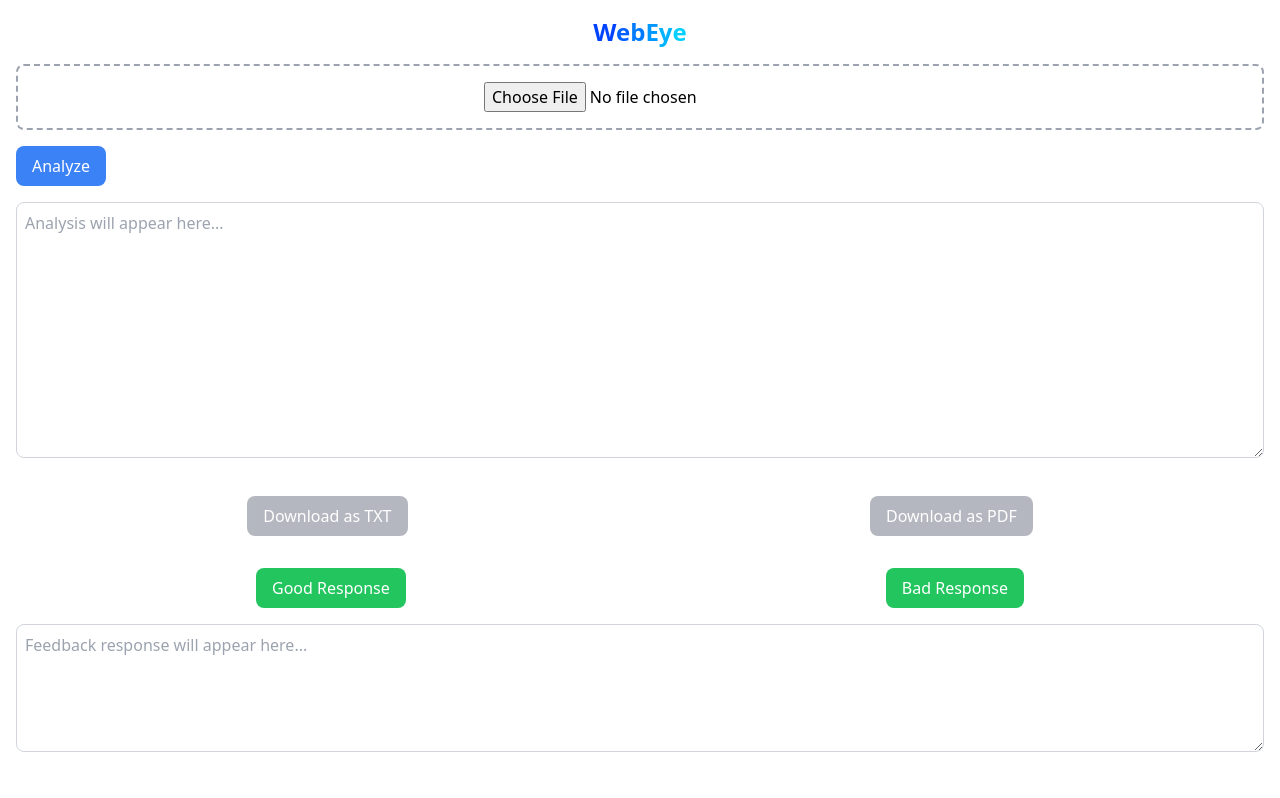
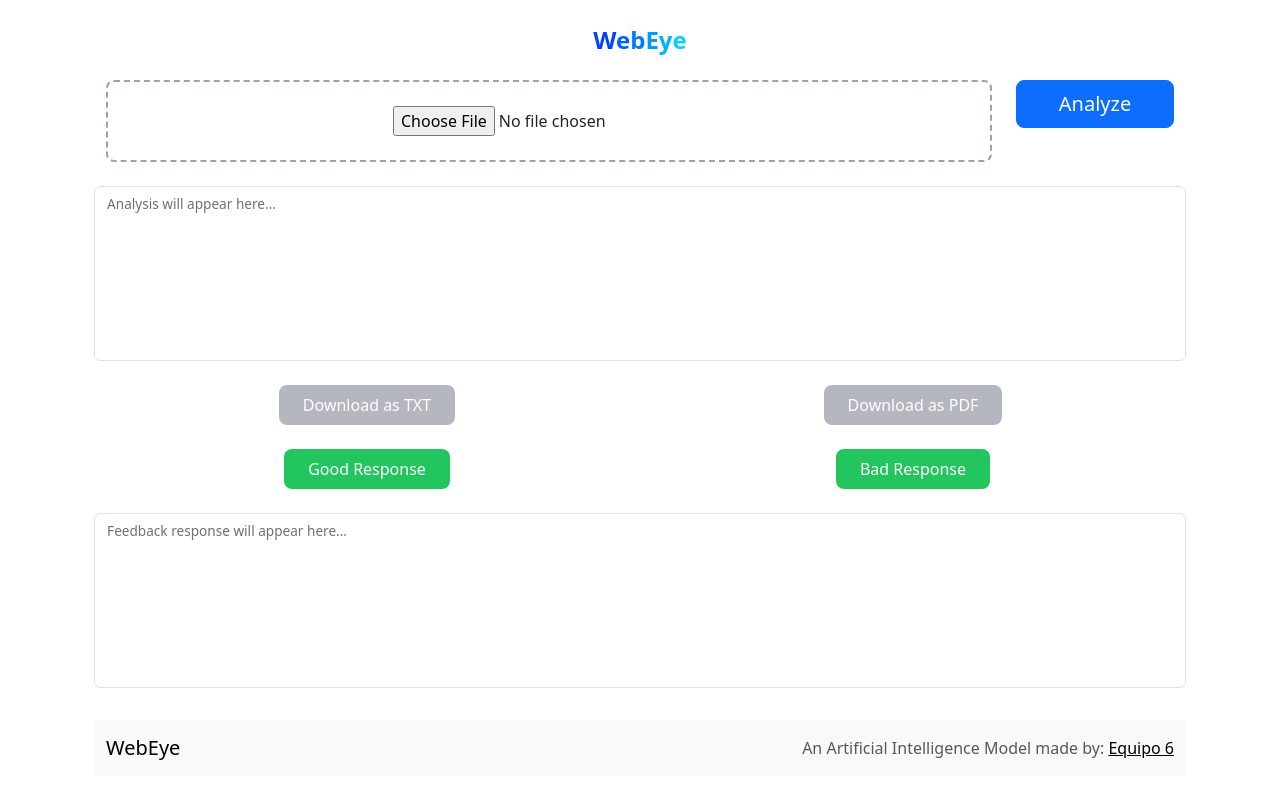
Before and after one commit to RodoBP/WebEye, a React (Create React App) app: page / in a window 1280 px wide. Built offline with nearby package versions, Linux system fonts and the light colour scheme.

Commit message:
React Bootstrap Implemented with Components

```diff
--- a/package.json
+++ b/package.json
@@ -6,8 +6,10 @@
     "@testing-library/jest-dom": "^5.17.0",
     "@testing-library/react": "^13.4.0",
     "@testing-library/user-event": "^13.5.0",
+    "bootstrap": "^5.3.3",
     "jspdf": "^2.5.1",
     "react": "^18.3.1",
+    "react-bootstrap": "^2.10.2",
     "react-dom": "^18.3.1",
     "react-scripts": "5.0.1",
     "web-vitals": "^2.1.4"
--- a/src/App.js
+++ b/src/App.js
@@ -6,6 +6,10 @@
 import AnalysisOutput from './components/AnalysisOutput';
 import FeedbackResponse from './components/FeedbackResponse';
 import WebEyeAnimation from './components/WebEyeAnimation';
+import Footer from './components/Footer';
+import Container from 'react-bootstrap/Container';
+import Row from 'react-bootstrap/Row';
+import Col from 'react-bootstrap/Col';
 
 function App() {
   const [image, setImage] = useState(null);
@@ -28,20 +32,35 @@
   };
 
   return (
-    <div className="container mx-auto p-4">
-      <WebEyeAnimation />
-      <ImageUploader onImageUpload={handleImageUpload} />
-      <AnalyzeButton onClick={handleAnalyze} />
-      <AnalysisOutput analysis={analysis} />
-      <div className="flex justify-around mt-4">
-        <DownloadButton text="Download as TXT" fileType="TXT" disabled={!downloadEnabled} />
-        <DownloadButton text="Download as PDF" fileType="PDF" disabled={!downloadEnabled} />
+    <div className="container mx-auto p-4" style={{ display: 'flex', flexDirection: 'column', height: '100vh' }}>
+      <div style={{ flex: 1 }}>
+        <WebEyeAnimation />
+        <Container className='text-center'>
+          <Row >
+            <Col sm={10}>
+              <ImageUploader onImageUpload={handleImageUpload} />
+            </Col>
+            <Col sm={2}>
+              <AnalyzeButton onClick={handleAnalyze} />
+            </Col>
+          </Row>
+        </Container>
+        <AnalysisOutput analysis={analysis} />
+        <Container className='text-center'>
+          <Row>
+            <Col><DownloadButton text="Download as TXT" fileType="TXT" disabled={!downloadEnabled} /></Col>
+            <Col><DownloadButton text="Download as PDF" fileType="PDF" disabled={!downloadEnabled} /></Col>
+          </Row>
+          <Row>
+            <Col><FeedbackButton text="Good Response" onClick={() => handleFeedback('Good Response')} /></Col>
+            <Col><FeedbackButton text="Bad Response" onClick={() => handleFeedback('Bad Response')} /></Col>
+          </Row>
+        </Container>
+        <FeedbackResponse feedback={feedback} />
       </div>
-      <div className="flex justify-around mt-4">
-        <FeedbackButton text="Good Response" onClick={() => handleFeedback('Good Response')} />
-        <FeedbackButton text="Bad Response" onClick={() => handleFeedback('Bad Response')} />
+      <div>
+        <Footer />
       </div>
-      <FeedbackResponse feedback={feedback} />
     </div>
   );
 }
--- a/src/components/AnalysisOutput.js
+++ b/src/components/AnalysisOutput.js
@@ -1,14 +1,33 @@
 import React from 'react';
+import FloatingLabel from 'react-bootstrap/FloatingLabel';
+import Form from 'react-bootstrap/Form';
+
+// function AnalysisOutput({ analysis }) {
+//   return (
+//     <textarea
+//       r
+//       value={analysis}
+//       className="w-full h-64 p-2 border border-gray-300 rounded-lg mt-4"
+//       placeholder="Analysis will appear here..."
+//     />
+//   );
+// }
 
 function AnalysisOutput({ analysis }) {
   return (
-    <textarea
-      readOnly
-      value={analysis}
-      className="w-full h-64 p-2 border border-gray-300 rounded-lg mt-4"
-      placeholder="Analysis will appear here..."
-    />
+    <>
+      <FloatingLabel controlId="floatingTextarea2" label="Analysis will appear here...">
+        <Form.Control
+          as="readonly"
+          value={analysis}
+          className="w-full h-64 p-2 border border-gray-300 rounded-lg mt-4"
+          placeholder="Analysis will appear here..."
+          style={{ height: '175px' }}
+        />
+      </FloatingLabel>
+    </>
   );
 }
 
+
 export default AnalysisOutput;
--- a/src/components/AnalyzeButton.js
+++ b/src/components/AnalyzeButton.js
@@ -1,10 +1,16 @@
 import React from 'react';
+import Button from 'react-bootstrap/Button';
 
 function AnalyzeButton({ onClick }) {
   return (
-    <button className="bg-blue-500 text-white px-4 py-2 rounded-lg mt-4" onClick={onClick}>
-      Analyze
-    </button>
+    // <button className="bg-blue-500 text-white px-4 py-2 rounded-lg mt-4" onClick={onClick}>
+    //   Analyze
+    // </button>
+    <div className="d-grid gap-2">
+      <Button variant="primary" size="lg" onClick={onClick}>
+        Analyze
+      </Button>
+    </div>
   );
 }
 
--- a/src/components/FeedbackResponse.js
+++ b/src/components/FeedbackResponse.js
@@ -1,13 +1,31 @@
 import React from 'react';
+import FloatingLabel from 'react-bootstrap/FloatingLabel';
+import Form from 'react-bootstrap/Form';
+
+// function FeedbackResponse({ feedback }) {
+//   return (
+//     <textarea
+//       readOnly
+//       value={feedback}
+//       className="w-full h-32 p-2 border border-gray-300 rounded-lg mt-4"
+//       placeholder="Feedback response will appear here..."
+//     />
+//   );
+// }
 
 function FeedbackResponse({ feedback }) {
   return (
-    <textarea
-      readOnly
-      value={feedback}
-      className="w-full h-32 p-2 border border-gray-300 rounded-lg mt-4"
-      placeholder="Feedback response will appear here..."
-    />
+    <>
+      <FloatingLabel controlId="floatingTextarea2" label="Feedback response will appear here...">
+        <Form.Control
+          as="readonly"
+          value={feedback}
+          className="w-full h-32 p-2 border border-gray-300 rounded-lg mt-4"
+          placeholder="Feedback response will appear here..."
+          style={{ height: '175px' }}
+        />
+      </FloatingLabel>
+    </>
   );
 }
 
--- /dev/null
+++ b/src/components/Footer.js
@@ -0,0 +1,20 @@
+import Container from 'react-bootstrap/Container';
+import Navbar from 'react-bootstrap/Navbar';
+
+function Footer() {
+  return (
+    <Navbar className="bg-body-tertiary">
+      <Container>
+        <Navbar.Brand href="#home">WebEye</Navbar.Brand>
+        <Navbar.Toggle />
+        <Navbar.Collapse className="justify-content-end">
+          <Navbar.Text>
+            An Artificial Intelligence Model made by: <a href="#">Equipo 6</a>
+          </Navbar.Text>
+        </Navbar.Collapse>
+      </Container>
+    </Navbar>
+  );
+}
+
+export default Footer;
--- a/src/index.js
+++ b/src/index.js
@@ -3,6 +3,7 @@
 import './index.css';
 import App from './App';
 import reportWebVitals from './reportWebVitals';
+import '../node_modules/bootstrap/dist/css/bootstrap.min.css';
 
 const root = ReactDOM.createRoot(document.getElementById('root'));
 root.render(
```
Also changed, not shown: 1 other file (tests, documents, lock files or other folders).
